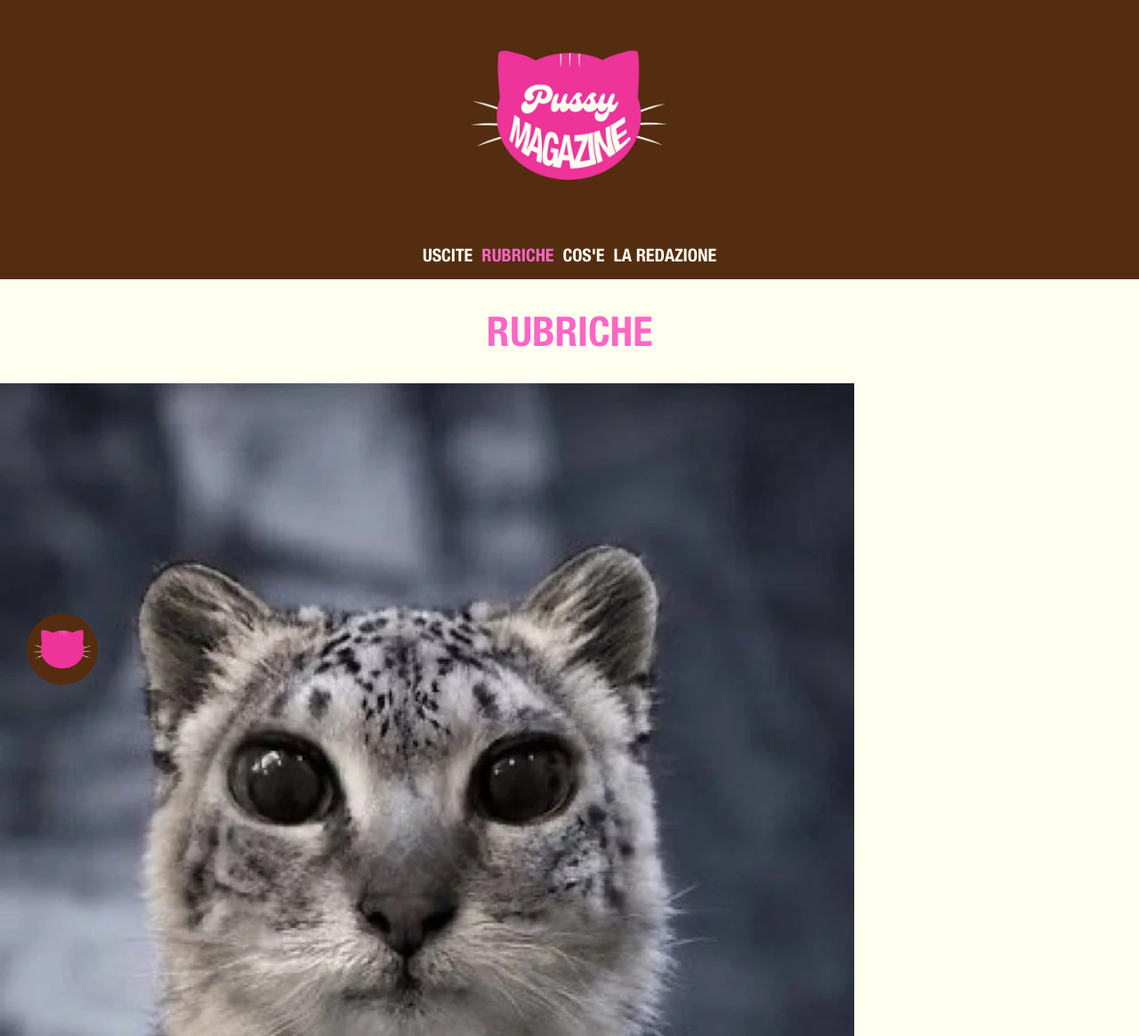
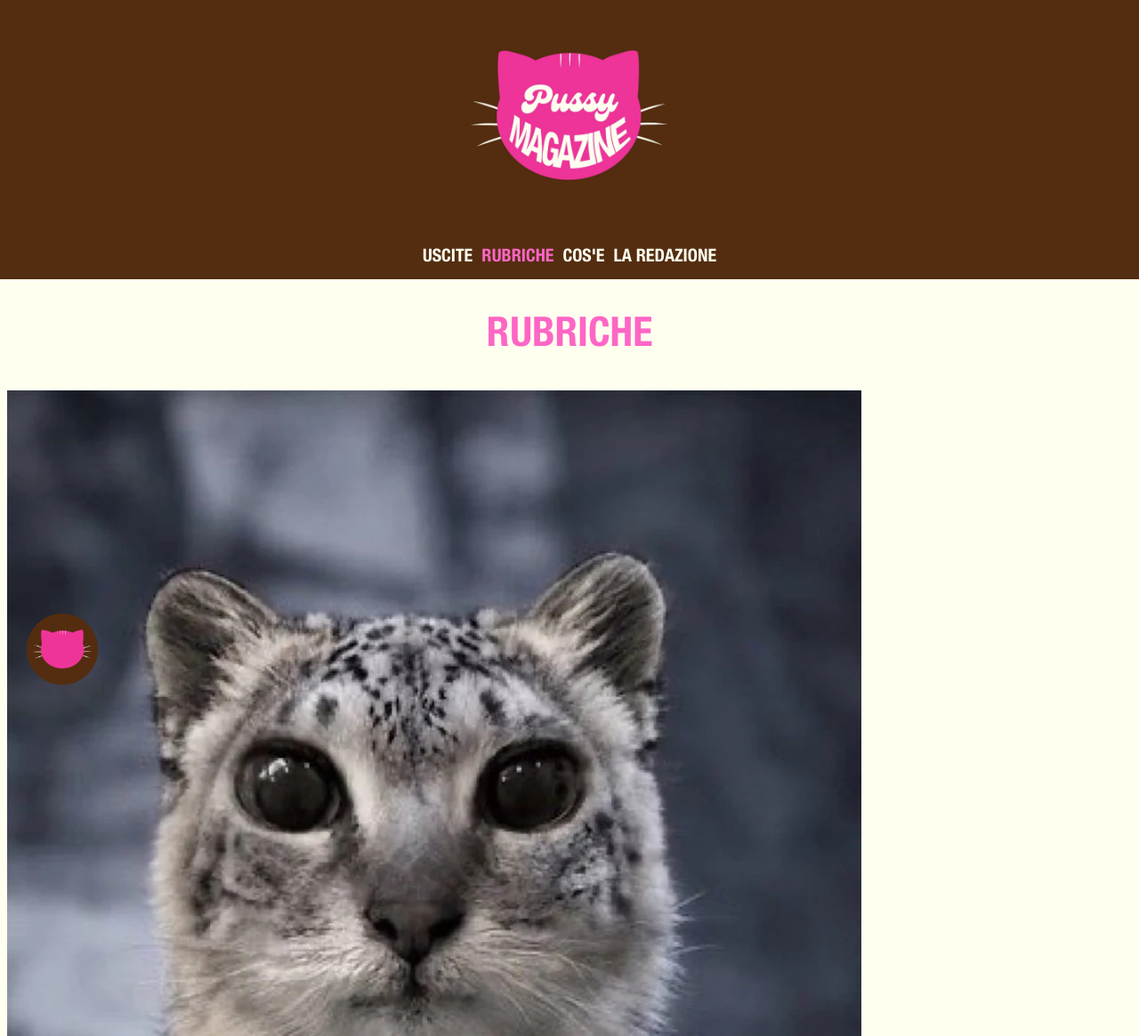
Before and after one commit to pussymagazine/pussymagazine.github.io, a plain HTML site: page rubriche/index.html in a window 1280 px wide. Shown: the top 1165 px of the page at 89% size. Drawn offline with Linux system fonts and the light colour scheme.

Commit message:
aggiunto roba css

```diff
--- a/rubriche/index.html
+++ b/rubriche/index.html
@@ -81,6 +81,19 @@
 		}
 		.home-button:hover {
 		    transform: scale(1.08);
+		}
+		.row {
+			display: flex;
+			flex-wrap: wrap;
+			padding: 0 4px;
+		}
+		.column {
+			flex: 50%;
+			padding: 0 4px;
+		}
+		.column img {
+			margin-top: 8px;
+			vertical-align: middle;
 		}
         h1 {
             color: #FD66C5;
```
